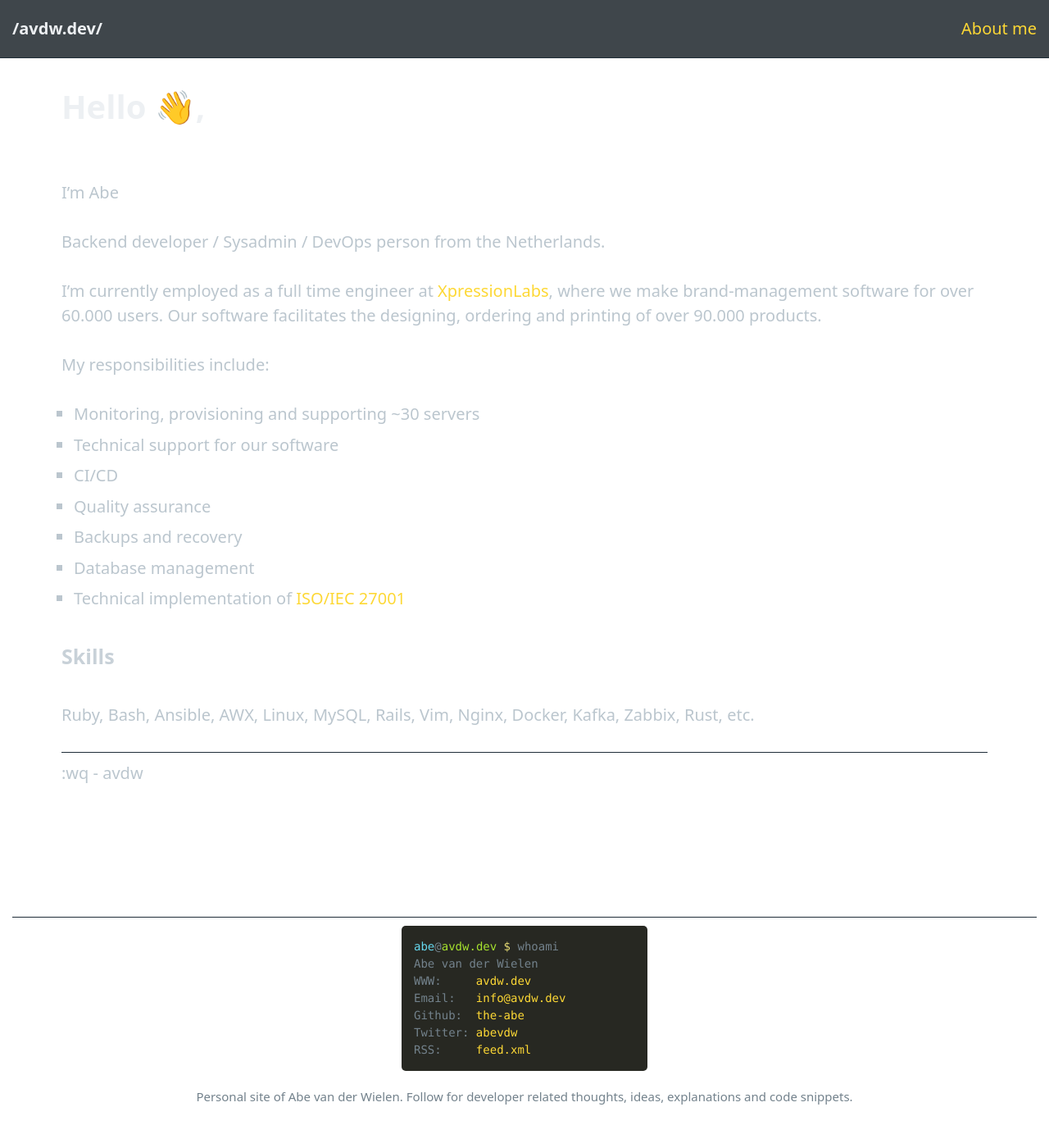
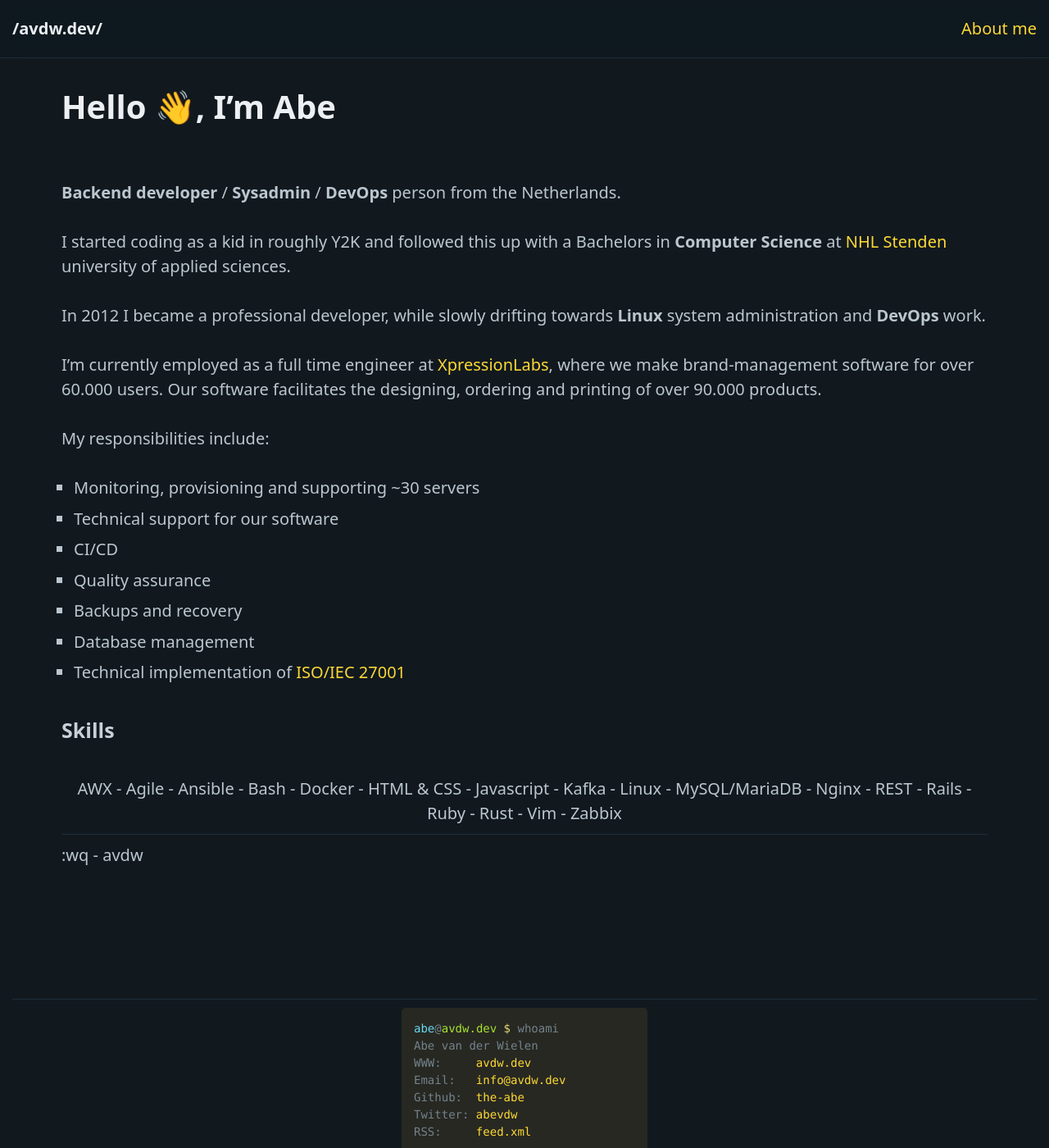
Before and after one commit to The-Abe/the-abe.github.io, a Jekyll site: the page built from about.md, in a window 1280 px wide and 1400 px high. Shown: the whole window at 82% size. Built offline with Jekyll 4.4.1, drawn with Linux system fonts in a browser that asks for light colours; our own code applies the rules of GitHub Pages for plain Markdown files.

Commit message:
First real post rest of the files

```diff
--- a/_layouts/default.html
+++ b/_layouts/default.html
@@ -1,5 +1,5 @@
 <!DOCTYPE html>
-<html lang="en">
+<html lang="en" data-theme="dark">
   <head>
     {%- seo -%}
     <meta charset="UTF-8">
@@ -13,7 +13,7 @@
     {%- include google-analytics.html -%}
     {%- endif -%}
   </head>
-  <body data-theme="dark">
+  <body>
     {%- assign default_paths = site.pages | map: "path" -%}
     {%- assign page_paths = site.header_pages | default: default_paths -%}
     <nav class="container-fluid">
--- a/about.md
+++ b/about.md
@@ -3,10 +3,15 @@ title: About me
 permalink: /about/
 ---
 
-# Hello 👋,
-I'm Abe
+# Hello 👋, I'm Abe
 
-Backend developer / Sysadmin / DevOps person from the Netherlands.
+**Backend developer** / **Sysadmin** / **DevOps** person from the Netherlands.
+
+I started coding as a kid in roughly Y2K and followed this up with a Bachelors
+in **Computer Science** at [NHL Stenden](https://nhlstenden.com/en/) university of applied sciences.
+
+In 2012 I became a professional developer, while slowly drifting towards **Linux** system administration and **DevOps**
+work.
 
 I'm currently employed as a full time engineer at
 [XpressionLabs](https://xpressionlabs.nl), where we make brand-management
@@ -24,20 +29,25 @@ My responsibilities include:
 - Technical implementation of [ISO/IEC 27001](https://www.iso.org/standard/27001)
 
 #### Skills
-Ruby,
-Bash,
-Ansible,
-AWX,
-Linux,
-MySQL,
-Rails,
-Vim,
-Nginx,
-Docker,
-Kafka,
-Zabbix,
-Rust,
-etc.
+<div style="text-align: center">
+AWX -
+Agile -
+Ansible -
+Bash -
+Docker -
+HTML &amp; CSS -
+Javascript -
+Kafka -
+Linux -
+MySQL/MariaDB -
+Nginx -
+REST -
+Rails -
+Ruby -
+Rust -
+Vim -
+Zabbix
+</div>
 
 ----------
 
```
Also changed, not shown: 1 other file.
